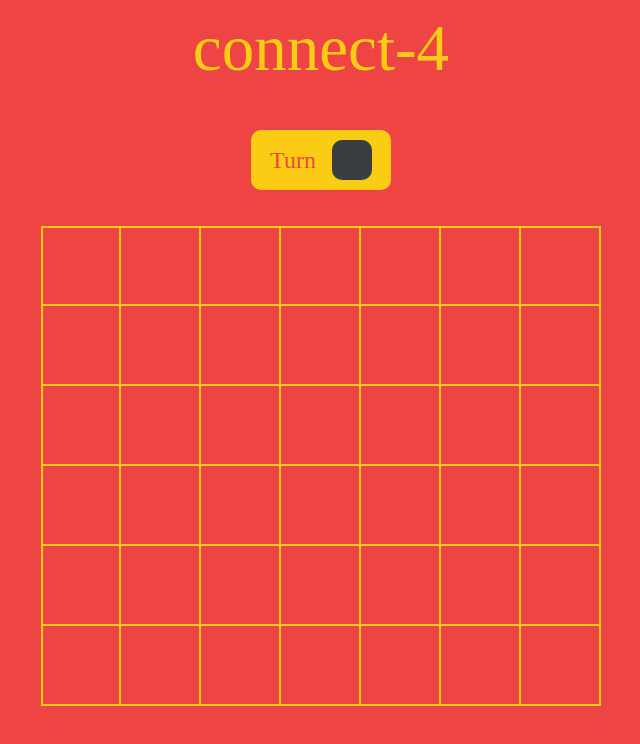
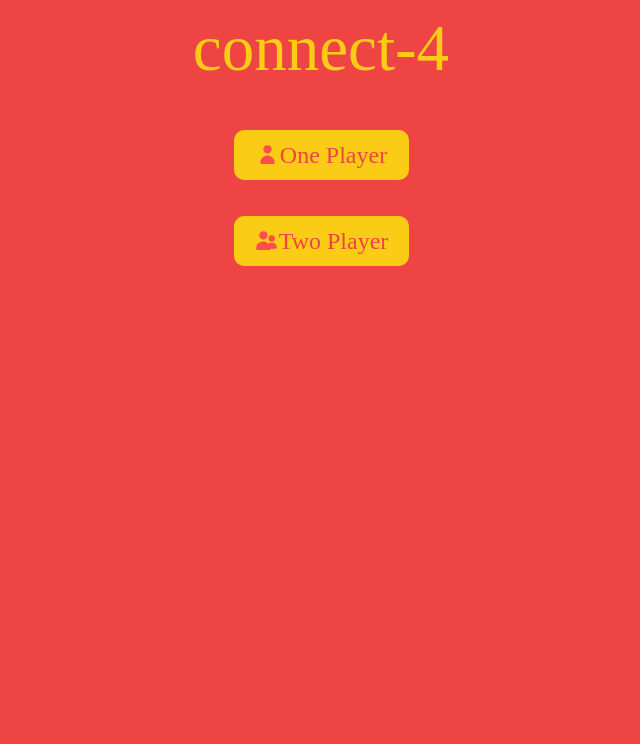
Before and after one commit to limittox/connect-4, a React (Vite) app: page / in a window 1280 px wide. Shown: the top 744 px of the page, without its empty margins (319-959 px from the left). Built offline with nearby package versions, Linux system fonts and the light colour scheme; a web font is replaced by a local one.

Commit message:
Completed Singleplayer capability with improved algorithm and updated playmode selector page

```diff
--- a/src/Board.jsx
+++ b/src/Board.jsx
@@ -7,8 +7,9 @@ const ROWS = 6;
 const COLUMNS = 7;
 const FIRST_PLAYER = "X";
 const SECOND_PLAYER = "O";
+const MAX_DEPTH = 6;
 
-const Board = () => {
+const Board = ({ playMode }) => {
   const [slots, setSlots] = useState(
     Array(COLUMNS)
       .fill(null)
@@ -16,13 +17,14 @@ const Board = () => {
   );
   const [playerMove, setPlayerMove] = useState(FIRST_PLAYER);
   const [winner, setWinner] = useState(null);
+  const columnOrder = [3, 2, 4, 1, 5, 0, 6];
+
 
   useEffect(() => {
-    if (playerMove === SECOND_PLAYER) {
+    if (playMode === "singlePlayer" && playerMove === SECOND_PLAYER && !checkWin(slots)) {
       computerMove()
     }
-    console.log(slots)
-  }, [slots])
+  }, [slots, playerMove, playMode]);
 
   const checkWin = (slots) => {
     let slotFilledCount = 0;
@@ -78,15 +80,16 @@ const Board = () => {
   const minimax = (board, depth, alpha, beta, maximizingPlayer) => {
     const winner = checkWin(board);
     if (depth === 0 || winner) {
-      if (winner === SECOND_PLAYER) return 100;
-      else if (winner === FIRST_PLAYER) return -100;
-      else return 0; // Draw or depth limit
+      let score = 0;
+      if (winner === SECOND_PLAYER) score = 10000000;
+      else if (winner === FIRST_PLAYER) score = -10000000;
+      return score - (MAX_DEPTH - depth + 1); // Draw or depth limit
     }
 
     if (maximizingPlayer) {
       let maxEval = -Infinity;
       for (let i = 0; i < COLUMNS; i++) {
-        const newBoard = makeTempMove(board, i, SECOND_PLAYER);
+        const newBoard = makeTempMove(board, columnOrder[i], SECOND_PLAYER);
         if (newBoard) {
           const evaluation = minimax(newBoard, depth - 1, alpha, beta, false);
           maxEval = Math.max(maxEval, evaluation);
@@ -98,7 +101,7 @@ const Board = () => {
     } else {
       let minEval = Infinity;
       for (let i = 0; i < COLUMNS; i++) {
-        const newBoard = makeTempMove(board, i, FIRST_PLAYER);
+        const newBoard = makeTempMove(board, columnOrder[i], FIRST_PLAYER);
         if (newBoard) {
           const evaluation = minimax(newBoard, depth - 1, alpha, beta, true);
           minEval = Math.min(minEval, evaluation);
@@ -126,12 +129,14 @@ const Board = () => {
     let bestMove = null;
 
     for (let i = 0; i < COLUMNS; i++) {
-      const newBoard = makeTempMove(slots, i, SECOND_PLAYER);
+      let move = columnOrder[i]
+      const newBoard = makeTempMove(slots, move, SECOND_PLAYER);
       if (newBoard) {
-        const score = minimax(newBoard, 4, -Infinity, Infinity, false); // Adjust depth as needed
+        const score = minimax(newBoard, MAX_DEPTH, -Infinity, Infinity, false); // Adjust depth as needed
+        console.log(`Move: ${move} Score: ${score}`)
         if (score > bestScore) {
           bestScore = score;
-          bestMove = i;
+          bestMove = move;
         }
       }
     }
--- a/src/Game.jsx
+++ b/src/Game.jsx
@@ -1,16 +1,29 @@
-import Board from "./Board"
-import Header from "./Header"
+import React, { useState } from "react";
+import Board from "./Board";
+import Header from "./Header";
+import PlayerSelector from "./PlayerSelector";
 
 function Game() {
+  const [playMode, setPlayMode] = useState(null);
+
+  const handleClick = (selectedPlayMode) => {
+    setPlayMode(selectedPlayMode);
+  };
 
   return (
     <>
       <div className="min-h-screen bg-red-500">
-        <Header />
-        <Board />
+        <Header onClick={() => handleClick(null)}/>
+        {playMode === null ? (
+          <PlayerSelector
+            onClick={(selectedPlayMode) => handleClick(selectedPlayMode)}
+          />
+        ) : (
+          <Board playMode={playMode} />
+        )}
       </div>
     </>
-  )
+  );
 }
 
-export default Game
+export default Game;
--- a/src/Header.jsx
+++ b/src/Header.jsx
@@ -1,6 +1,6 @@
-const Header = () => {
+const Header = ({ onClick }) => {
     return (
-        <div className="text-center text-yellow-400 md:text-[65px] text-[33px] font-light font-['Inter'] cursor-pointer">
+        <div className="text-center text-yellow-400 md:text-[65px] text-[33px] font-light font-['Inter'] cursor-pointer" onClick={() => onClick(null)}>
             connect-4
         </div>
     )
--- /dev/null
+++ b/src/PlayerSelector.jsx
@@ -0,0 +1,33 @@
+import onePlayer from "./assets/one-player.svg";
+import twoPlayers from "./assets/two-players.svg";
+
+const PlayerSelector = ({ onClick }) => {
+    return (
+      <div className="grid grid-rows-[max-content_1fr] text-center gap-4 mt-8 ml-8 mr-8 justify-items-center items-center">
+        <div
+          className="flex items-center justify-center w-[175px] h-[50px] bg-yellow-400 rounded-[10px] mb-5 cursor-pointer"
+          onClick={() => onClick("singlePlayer")}
+        >
+          <div>
+            <img src={onePlayer} alt="one player" />
+          </div>
+          <div className="text-red-500 text-2xl font-normal font-[Inter]">
+            One Player
+          </div>
+        </div>
+        <div
+          className="flex items-center justify-center w-[175px] h-[50px] bg-yellow-400 rounded-[10px] mb-5 cursor-pointer"
+          onClick={() => onClick("multiPlayer")}
+        >
+          <div>
+            <img src={twoPlayers} alt="two players" />
+          </div>
+          <div className="text-red-500 text-2xl font-normal font-[Inter]">
+            Two Player
+          </div>
+        </div>
+      </div>
+    );
+  };
+
+  export default PlayerSelector;
```
Also changed, not shown: src/assets/one-player.svg (added), src/assets/two-players.svg (added).
